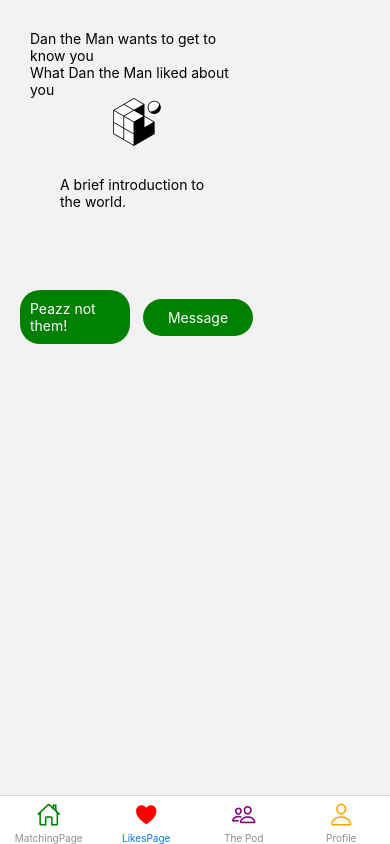
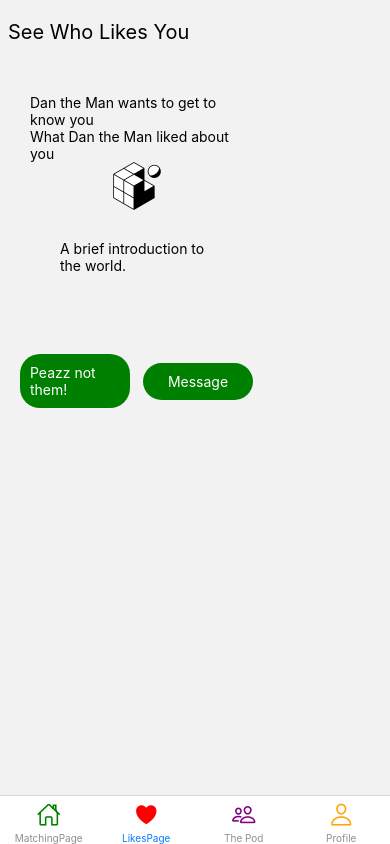
Before and after one commit to Tajwar0/pea-pod-frontend, a React Native app: screen /LikesPage in a window 390 px wide. Built offline with nearby package versions, Linux system fonts and the light colour scheme; no server answers.

Commit message:
add header to Likes page

```diff
--- a/Components/LikesStack/LikesPage.jsx
+++ b/Components/LikesStack/LikesPage.jsx
@@ -1,5 +1,5 @@
 import { useState, useRef } from "react";
-import { View, FlatList, StyleSheet, Animated } from "react-native";
+import { View, FlatList, StyleSheet, Animated, Text } from "react-native";
 import slides from "../../assets/slides";
 import LikesItem from "./LikesItem";
 
@@ -13,7 +13,10 @@ export default function LikesPage({ navigation }) {
 
   const viewConfig = useRef({ viewAreCoveragePercentThreshold: 50 }).current;
   return (
-    <View style={{ flex: 3 }}>
+    <View style={{ flex: 3}}>
+      <Text style={styles.headerText}>
+        See Who Likes You
+      </Text>
       <FlatList
         data={slides}
         renderItem={({ item }) => (
@@ -48,4 +51,11 @@ const styles = StyleSheet.create({
     justifyContent: "center",
     alignItems: "center",
   },
+  headerText: {
+    marginBottom: 20,
+    textAlign: "left",
+    paddingLeft: 8,
+    fontSize: 20,
+    paddingTop: 20,
+  }
 });
```
